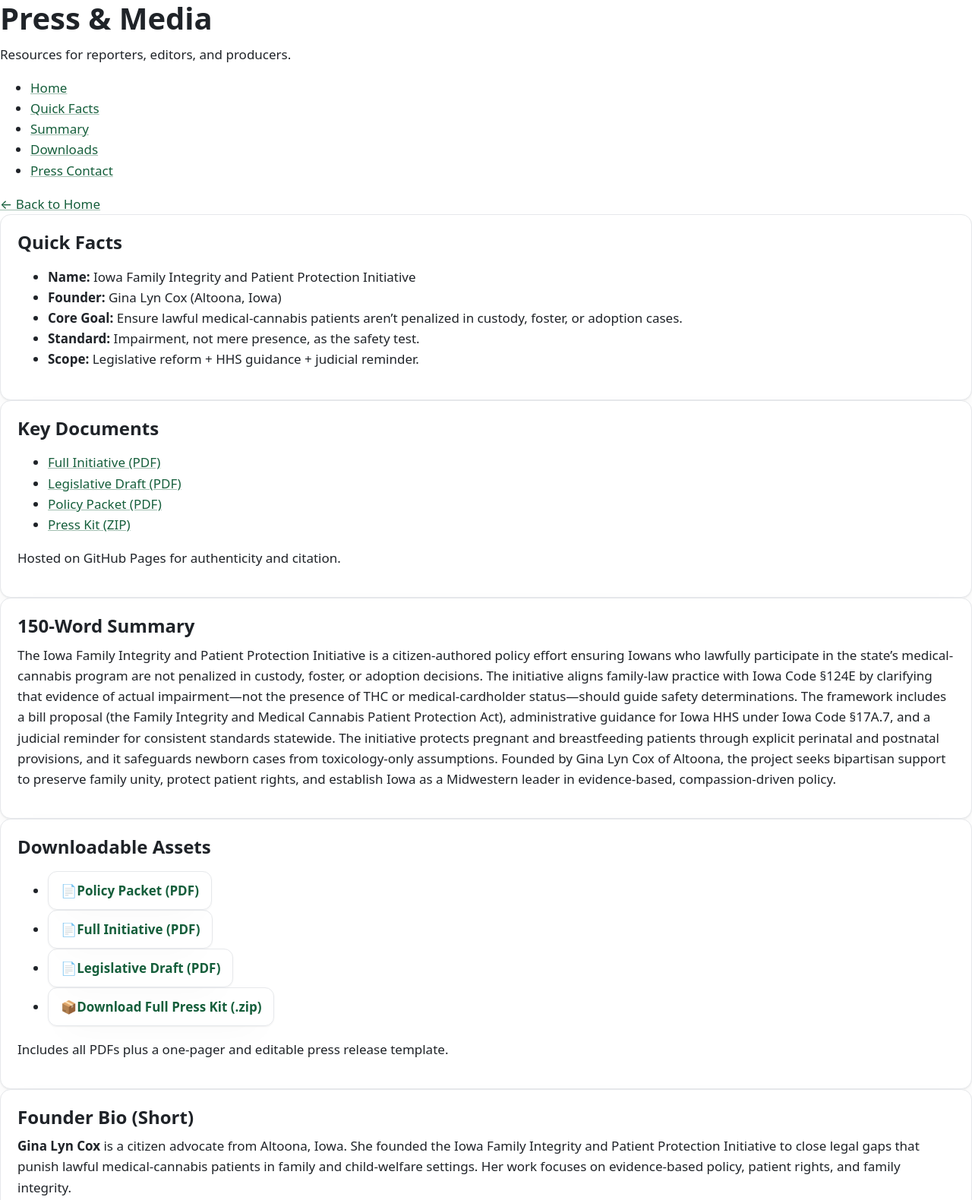
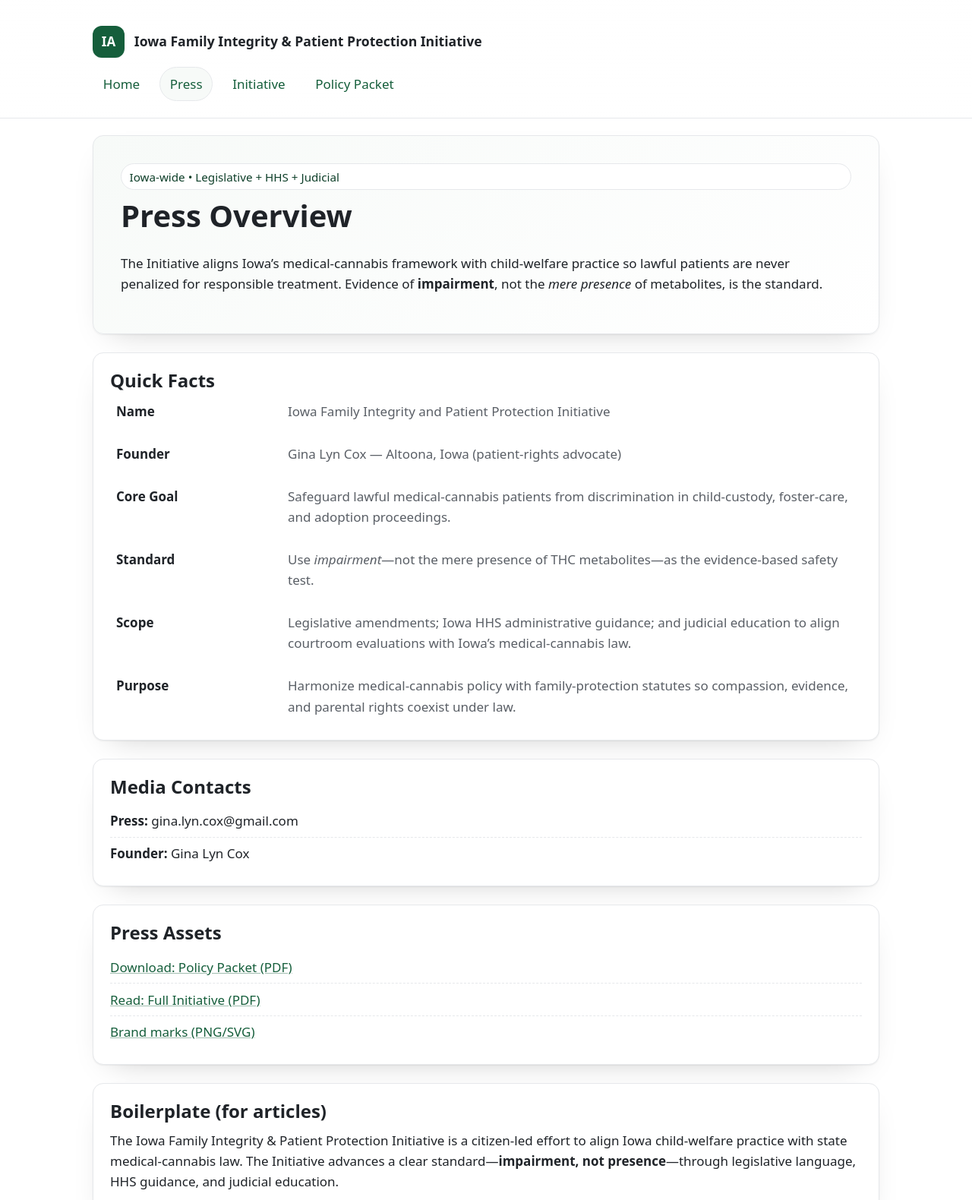
Before and after one commit to ginalyncox/iowa-family-integrity, a plain HTML site: page press.html in a window 1280 px wide. Shown: the top 1580 px of the page at 76% size. Drawn offline with Linux system fonts and the light colour scheme.

Commit message:
Update press.html

```diff
--- a/press.html
+++ b/press.html
@@ -1,113 +1,120 @@
-<!DOCTYPE html>
+<!doctype html>
 <html lang="en">
 <head>
-  <meta charset="UTF-8" />
-  <meta name="viewport" content="width=device-width, initial-scale=1.0" />
-  <meta name="theme-color" content="#155e3b">
-  <title>Press & Media – Iowa Family Integrity Initiative</title>
-  <meta name="description" content="Press resources, media contacts, and downloadable materials for the Iowa Family Integrity and Patient Protection Initiative." />
-  <meta property="og:title" content="Press & Media – Iowa Family Integrity Initiative" />
-  <meta property="og:description" content="Media kit, quick facts, and downloadable PDFs for reporters and editors." />
-  <meta property="og:type" content="website" />
-  <link rel="icon" type="image/png" href="favicon.png">
-  <link rel="apple-touch-icon" href="favicon.png">
-  <link rel="stylesheet" href="style.css">
+  <meta charset="utf-8" />
+  <meta name="viewport" content="width=device-width,initial-scale=1" />
+  <title>Press Kit — Iowa Family Integrity & Patient Protection Initiative</title>
+  <meta name="description" content="Press resources, quick facts, and contacts for the Iowa Family Integrity & Patient Protection Initiative." />
+  <link rel="stylesheet" href="style.css" />
 </head>
 <body>
-  <header id="top">
-    <h1>Press & Media</h1>
-    <p>Resources for reporters, editors, and producers.</p>
-    <nav aria-label="Press navigation">
-      <ul>
-        <li><a href="index.html">Home</a></li>
-        <li><a href="#quick-facts">Quick Facts</a></li>
-        <li><a href="#summary">Summary</a></li>
-        <li><a href="#downloads">Downloads</a></li>
-        <li><a href="#contact">Press Contact</a></li>
-      </ul>
-    </nav>
-    <div class="crumbs"><a href="index.html">← Back to Home</a></div>
+  <header class="site-header">
+    <div class="container">
+      <div class="brand">
+        <div class="logo" aria-hidden="true">IA</div>
+        <h1>Iowa Family Integrity & Patient Protection Initiative</h1>
+      </div>
+      <nav id="site-nav" aria-label="Primary"></nav>
+    </div>
   </header>
 
-  <main>
-    <section id="quick-facts" class="grid" aria-labelledby="facts-title">
-      <div class="card">
-        <h2 id="facts-title">Quick Facts</h2>
-        <ul>
-          <li><strong>Name:</strong> Iowa Family Integrity and Patient Protection Initiative</li>
-          <li><strong>Founder:</strong> Gina Lyn Cox (Altoona, Iowa)</li>
-          <li><strong>Core Goal:</strong> Ensure lawful medical-cannabis patients aren’t penalized in custody, foster, or adoption cases.</li>
-          <li><strong>Standard:</strong> Impairment, not mere presence, as the safety test.</li>
-          <li><strong>Scope:</strong> Legislative reform + HHS guidance + judicial reminder.</li>
-        </ul>
-      </div>
-      <div class="card">
-        <h2>Key Documents</h2>
-        <ul>
-          <li><a href="https://ginalyncox.github.io/iowa-family-integrity/Full_Initiative.pdf" target="_blank" rel="noopener noreferrer">Full Initiative (PDF)</a></li>
-          <li><a href="https://ginalyncox.github.io/iowa-family-integrity/Legislative_Draft.pdf" target="_blank" rel="noopener noreferrer">Legislative Draft (PDF)</a></li>
-          <li><a href="https://ginalyncox.github.io/iowa-family-integrity/Policy_Packet.pdf" target="_blank" rel="noopener noreferrer">Policy Packet (PDF)</a></li>
-          <li><a href="https://ginalyncox.github.io/iowa-family-integrity/iowa-family-integrity-press-kit.zip" target="_blank" rel="noopener noreferrer">Press Kit (ZIP)</a></li>
-        </ul>
-        <p class="muted">Hosted on GitHub Pages for authenticity and citation.</p>
-      </div>
-    </section>
-
-    <section id="summary" class="card" aria-labelledby="summary-title">
-      <h2 id="summary-title">150-Word Summary</h2>
+  <main id="content" class="container stack">
+    <!-- Lede -->
+    <section class="hero section" aria-labelledby="press-lede">
+      <span class="pill">Iowa-wide • Legislative + HHS + Judicial</span>
+      <h1 id="press-lede">Press Overview</h1>
       <p>
-        The Iowa Family Integrity and Patient Protection Initiative is a citizen-authored policy effort ensuring Iowans who lawfully participate in the state’s medical-cannabis program are not penalized in custody, foster, or adoption decisions. The initiative aligns family-law practice with Iowa Code §124E by clarifying that evidence of actual impairment—not the presence of THC or medical-cardholder status—should guide safety determinations. The framework includes a bill proposal (the Family Integrity and Medical Cannabis Patient Protection Act), administrative guidance for Iowa HHS under Iowa Code §17A.7, and a judicial reminder for consistent standards statewide. The initiative protects pregnant and breastfeeding patients through explicit perinatal and postnatal provisions, and it safeguards newborn cases from toxicology-only assumptions. Founded by Gina Lyn Cox of Altoona, the project seeks bipartisan support to preserve family unity, protect patient rights, and establish Iowa as a Midwestern leader in evidence-based, compassion-driven policy.
+        The Initiative aligns Iowa’s medical-cannabis framework with child-welfare practice so lawful patients are never penalized for responsible treatment.
+        Evidence of <strong>impairment</strong>, not the <em>mere presence</em> of metabolites, is the standard.
       </p>
     </section>
 
-    <section id="downloads" class="grid" aria-labelledby="downloads-title">
-      <div class="card">
-        <h2 id="downloads-title">Downloadable Assets</h2>
-        <ul>
-          <li><a class="btn" href="https://ginalyncox.github.io/iowa-family-integrity/Policy_Packet.pdf" target="_blank" rel="noopener noreferrer"><span class="icon">📄</span>Policy Packet (PDF)</a></li>
-          <li><a class="btn" href="https://ginalyncox.github.io/iowa-family-integrity/Full_Initiative.pdf" target="_blank" rel="noopener noreferrer"><span class="icon">📄</span>Full Initiative (PDF)</a></li>
-          <li><a class="btn" href="https://ginalyncox.github.io/iowa-family-integrity/Legislative_Draft.pdf" target="_blank" rel="noopener noreferrer"><span class="icon">📄</span>Legislative Draft (PDF)</a></li>
-          <li><a class="btn" href="https://ginalyncox.github.io/iowa-family-integrity/iowa-family-integrity-press-kit.zip" target="_blank" rel="noopener noreferrer"><span class="icon">📦</span>Download Full Press Kit (.zip)</a></li>
-        </ul>
-        <p class="muted">Includes all PDFs plus a one-pager and editable press release template.</p>
-      </div>
-      <div class="card">
-        <h2>Founder Bio (Short)</h2>
-        <p><strong>Gina Lyn Cox</strong> is a citizen advocate from Altoona, Iowa. She founded the Iowa Family Integrity and Patient Protection Initiative to close legal gaps that punish lawful medical-cannabis patients in family and child-welfare settings. Her work focuses on evidence-based policy, patient rights, and family integrity.</p>
-      </div>
+    <!-- Quick Facts -->
+    <section id="quick-facts" class="card section" aria-labelledby="qf-title">
+      <h2 id="qf-title">Quick Facts</h2>
+      <dl class="facts">
+        <div class="fact">
+          <dt>Name</dt>
+          <dd>Iowa Family Integrity and Patient Protection Initiative</dd>
+        </div>
+        <div class="fact">
+          <dt>Founder</dt>
+          <dd>Gina Lyn Cox — Altoona, Iowa (patient-rights advocate)</dd>
+        </div>
+        <div class="fact">
+          <dt>Core Goal</dt>
+          <dd>Safeguard lawful medical-cannabis patients from discrimination in child-custody, foster-care, and adoption proceedings.</dd>
+        </div>
+        <div class="fact">
+          <dt>Standard</dt>
+          <dd>Use <em>impairment</em>—not the mere presence of THC metabolites—as the evidence-based safety test.</dd>
+        </div>
+        <div class="fact">
+          <dt>Scope</dt>
+          <dd>Legislative amendments; Iowa HHS administrative guidance; and judicial education to align courtroom evaluations with Iowa’s medical-cannabis law.</dd>
+        </div>
+        <div class="fact">
+          <dt>Purpose</dt>
+          <dd>Harmonize medical-cannabis policy with family-protection statutes so compassion, evidence, and parental rights coexist under law.</dd>
+        </div>
+      </dl>
     </section>
 
-    <section id="contact" class="card" aria-labelledby="contact-title">
-      <h2 id="contact-title">Press Contact</h2>
+    <!-- Media Contacts -->
+    <section class="card section" aria-labelledby="media-contacts">
+      <h2 id="media-contacts">Media Contacts</h2>
+      <ul class="ul-clean">
+        <li><strong>Press:</strong> gina.lyn.cox@gmail.com</li>
+        <li><strong>Founder:</strong> Gina Lyn Cox</li>
+      </ul>
+    </section>
+
+    <!-- Press Assets -->
+    <section class="card section" aria-labelledby="assets">
+      <h2 id="assets">Press Assets</h2>
+      <ul class="ul-clean">
+        <li><a href="Policy_Packet.pdf">Download: Policy Packet (PDF)</a></li>
+        <li><a href="Full_Initiative.pdf">Read: Full Initiative (PDF)</a></li>
+        <li><a href="logo.zip">Brand marks (PNG/SVG)</a></li>
+      </ul>
+    </section>
+
+    <!-- Boilerplate -->
+    <section class="card section" aria-labelledby="boiler">
+      <h2 id="boiler">Boilerplate (for articles)</h2>
       <p>
-        <strong>Media Inquiries:</strong><br>
-        Gina Lyn Cox<br>
-        <span class="muted">Founder, Iowa Family Integrity and Patient Protection Initiative</span><br><br>
-        Email: <a href="mailto:gina.lyn.cox@gmail.com?subject=Press%20Inquiry%20%E2%80%94%20Iowa%20Family%20Integrity" rel="noopener noreferrer">gina.lyn.cox@gmail.com</a><br>
-        <span class="muted">Please include outlet, deadline, and preferred interview format (phone / Zoom / email).</span>
+        The Iowa Family Integrity & Patient Protection Initiative is a citizen-led effort to align Iowa child-welfare practice with state medical-cannabis law.
+        The Initiative advances a clear standard—<strong>impairment, not presence</strong>—through legislative language, HHS guidance, and judicial education.
       </p>
-      <p class="muted">Attribution: © 2025 Gina Lyn Cox — Licensed under CC BY-NC 4.0</p>
     </section>
   </main>
 
-  <footer role="contentinfo">
-    <p>© 2025 Iowa Family Integrity and Patient Protection Initiative | Founded by Gina Lyn Cox</p>
+  <footer class="site-footer">
+    <div class="container">
+      <p>&copy; <span id="yr"></span> Iowa Family Integrity & Patient Protection Initiative.</p>
+    </div>
   </footer>
 
-  <button onclick="topFunction()" id="topBtn" title="Back to Top" aria-label="Back to Top">↑</button>
-
   <script>
-    const topBtn = document.getElementById("topBtn");
-    window.addEventListener("scroll", function() {
-      if (document.documentElement.scrollTop > 200 || document.body.scrollTop > 200) {
-        topBtn.style.display = "block";
-      } else {
-        topBtn.style.display = "none";
-      }
-    });
-    function topFunction() {
-      window.scrollTo({ top: 0, behavior: 'smooth' });
-    }
+    (async () => {
+      try {
+        const res = await fetch('nav.html', {cache:'no-store'});
+        const el = document.getElementById('site-nav');
+        if (res.ok) { el.innerHTML = await res.text(); }
+        else {
+          el.innerHTML = `<ul>
+            <li><a href="index.html">Home</a></li>
+            <li><a href="press.html" aria-current="page">Press</a></li>
+            <li><a href="Full_Initiative.pdf">Initiative</a></li>
+          </ul>`;
+        }
+      } catch {}
+      document.getElementById('yr').textContent = new Date().getFullYear();
+      const here = location.pathname.split('/').pop() || 'press.html';
+      document.querySelectorAll('#site-nav a').forEach(a=>{
+        if(a.getAttribute('href')===here) a.setAttribute('aria-current','page');
+      });
+    })();
   </script>
 </body>
 </html>
```
